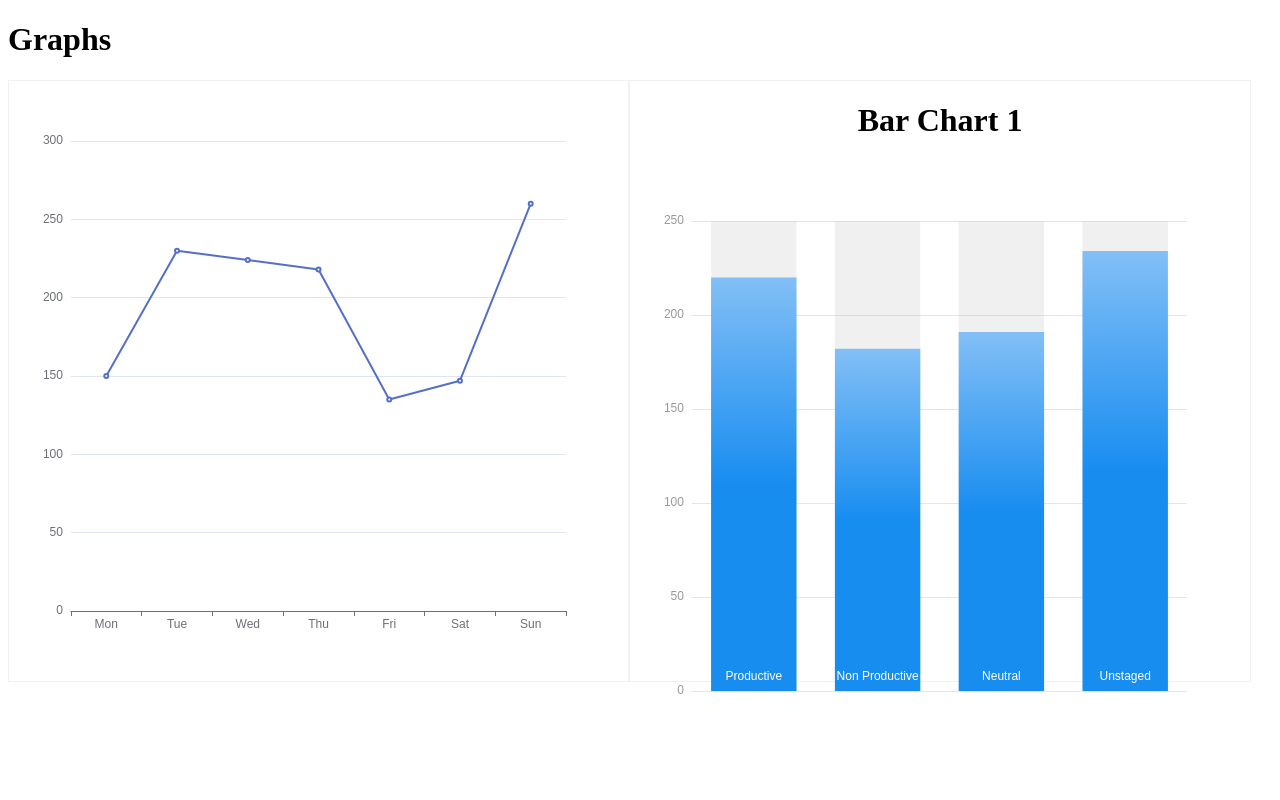
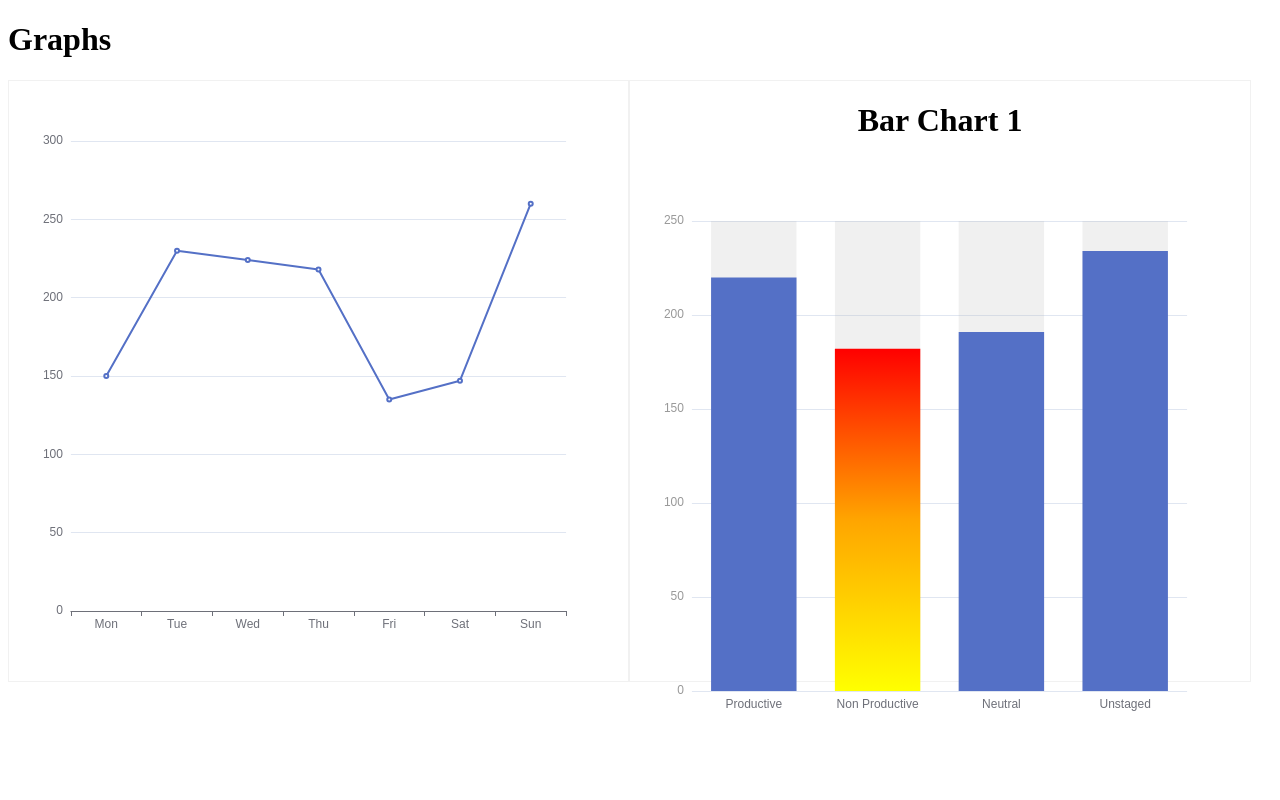
Before and after one commit to Rohit-Gupta11/graphs, a React app: page / in a window 1280 px wide. Shown: the top 800 px of the page. Built offline with nearby package versions, Linux system fonts and the light colour scheme.

Commit message:
gradient added

```diff
--- a/src/components/Bar.jsx
+++ b/src/components/Bar.jsx
@@ -18,7 +18,16 @@ class Bar extends React.Component {
             this.props.resizeObserver.observe(this.myChart.current);
         }
         let dataAxis = ['Productive', 'Non Productive', 'Neutral', 'Unstaged'];
-        let data = [220, 182, 191, 234];
+        let data = [220, {
+            value: 182,
+            itemStyle: {
+                color: new echarts.graphic.LinearGradient(0, 0, 0, 1, [
+                    { offset: 0, color: 'red' },
+                    { offset: 0.5, color: 'orange' },
+                    { offset: 1, color: 'yellow' }
+                ])
+            }
+        }, 191, 234];
         let yMax = 500;
         let dataShadow = [];
         for (let i = 0; i < data.length; i++) {
@@ -31,8 +40,7 @@ class Bar extends React.Component {
             xAxis: {
                 data: dataAxis,
                 axisLabel: {
-                    inside: true,
-                    color: '#fff'
+                    inside: false,
                 },
                 axisTick: {
                     show: false
@@ -62,22 +70,6 @@ class Bar extends React.Component {
                 {
                     type: 'bar',
                     showBackground: true,
-                    itemStyle: {
-                        color: new echarts.graphic.LinearGradient(0, 0, 0, 1, [
-                            { offset: 0, color: '#83bff6' },
-                            { offset: 0.5, color: '#188df0' },
-                            { offset: 1, color: '#188df0' }
-                        ])
-                    },
-                    emphasis: {
-                        itemStyle: {
-                            color: new echarts.graphic.LinearGradient(0, 0, 0, 1, [
-                                { offset: 0, color: '#2378f7' },
-                                { offset: 0.7, color: '#2378f7' },
-                                { offset: 1, color: '#83bff6' }
-                            ])
-                        }
-                    },
                     data: data,
                     animationEasing: 'circulaIn',
                     animationDuration: 1500,
```
